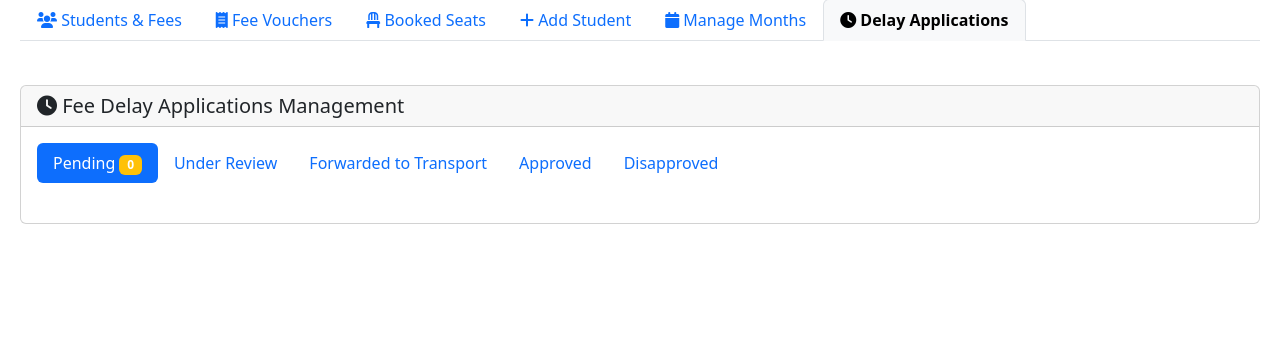
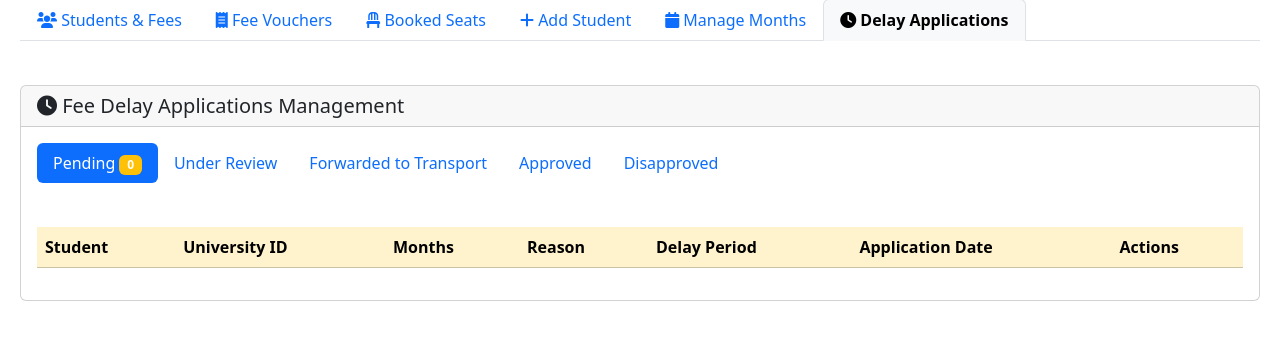
Before and after one commit to ProSensia/university_bus_system, a PHP site: page /admin.php in a window 1280 px wide, after a click on "Delay Applications". Shown: the part 333-673 px from the top of the page. Run offline with PHP 8.4, Linux system fonts and the light colour scheme; a user stored in the database is signed in; data comes from the database, SQL or seed files in the repository; data that the repository does not hold is empty; a stand-in replaces the project's code that opens the database connection.

Commit message:
fixed again with chat bot of github... vscode...

```diff
--- a/admin.php
+++ b/admin.php
@@ -889,13 +889,6 @@ $delay_pending_count = $delay_pending_result->fetch_assoc()['count'];
         .modal {
             z-index: 1050 !important;
         }
-        /* Fix for tab switching */
-        .tab-pane {
-            display: none;
-        }
-        .tab-pane.active {
-            display: block;
-        }
         .nav-link {
             cursor: pointer;
         }
@@ -977,12 +970,12 @@ $delay_pending_count = $delay_pending_result->fetch_assoc()['count'];
         <!-- Navigation Tabs -->
         <ul class="nav nav-tabs mb-4" id="adminTabs" role="tablist">
             <li class="nav-item" role="presentation">
-                <button class="nav-link active" id="students-tab" data-bs-target="#students" type="button" role="tab">
+                <button class="nav-link active" id="students-tab" data-bs-toggle="tab" data-bs-target="#students" type="button" role="tab" aria-controls="students" aria-selected="true">
                     <i class="fas fa-users"></i> Students & Fees
                 </button>
             </li>
             <li class="nav-item" role="presentation">
-                <button class="nav-link" id="vouchers-tab" data-bs-target="#vouchers" type="button" role="tab">
+                <button class="nav-link" id="vouchers-tab" data-bs-toggle="tab" data-bs-target="#vouchers" type="button" role="tab" aria-controls="vouchers" aria-selected="false">
                     <i class="fas fa-receipt"></i> Fee Vouchers
                     <?php if ($pending_count > 0): ?>
                         <span class="badge bg-danger voucher-badge"><?php echo $pending_count; ?></span>
@@ -990,22 +983,22 @@ $delay_pending_count = $delay_pending_result->fetch_assoc()['count'];
                 </button>
             </li>
             <li class="nav-item" role="presentation">
-                <button class="nav-link" id="seats-tab" data-bs-target="#seats" type="button" role="tab">
+                <button class="nav-link" id="seats-tab" data-bs-toggle="tab" data-bs-target="#seats" type="button" role="tab" aria-controls="seats" aria-selected="false">
                     <i class="fas fa-chair"></i> Booked Seats
                 </button>
             </li>
             <li class="nav-item" role="presentation">
-                <button class="nav-link" id="add-tab" data-bs-target="#add" type="button" role="tab">
+                <button class="nav-link" id="add-tab" data-bs-toggle="tab" data-bs-target="#add" type="button" role="tab" aria-controls="add" aria-selected="false">
                     <i class="fas fa-plus"></i> Add Student
                 </button>
             </li>
             <li class="nav-item" role="presentation">
-                <button class="nav-link" id="months-tab" data-bs-target="#months" type="button" role="tab">
+                <button class="nav-link" id="months-tab" data-bs-toggle="tab" data-bs-target="#months" type="button" role="tab" aria-controls="months" aria-selected="false">
                     <i class="fas fa-calendar"></i> Manage Months
                 </button>
             </li>
             <li class="nav-item" role="presentation">
-                <button class="nav-link" id="delay-tab" data-bs-target="#delay" type="button" role="tab">
+                <button class="nav-link" id="delay-tab" data-bs-toggle="tab" data-bs-target="#delay" type="button" role="tab" aria-controls="delay" aria-selected="false">
                     <i class="fas fa-clock"></i> Delay Applications
                     <?php if ($delay_pending_count > 0): ?>
                         <span class="badge bg-danger voucher-badge"><?php echo $delay_pending_count; ?></span>
@@ -1125,27 +1118,27 @@ $delay_pending_count = $delay_pending_result->fetch_assoc()['count'];
                         <!-- Tab Navigation for Delay Applications -->
                         <ul class="nav nav-pills mb-4" id="delayTab" role="tablist">
                             <li class="nav-item" role="presentation">
-                                <button class="nav-link active" data-bs-target="#delay-pending" type="button">
+                                <button class="nav-link active" id="delay-pending-tab" data-bs-toggle="tab" data-bs-target="#delay-pending" type="button" role="tab">
                                     Pending <span class="badge bg-warning"><?php echo $delay_pending_count; ?></span>
                                 </button>
                             </li>
                             <li class="nav-item" role="presentation">
-                                <button class="nav-link" data-bs-target="#delay-under-review" type="button">
+                                <button class="nav-link" id="delay-under-review-tab" data-bs-toggle="tab" data-bs-target="#delay-under-review" type="button" role="tab">
                                     Under Review
                                 </button>
                             </li>
                             <li class="nav-item" role="presentation">
-                                <button class="nav-link" data-bs-target="#delay-forwarded" type="button">
+                                <button class="nav-link" id="delay-forwarded-tab" data-bs-toggle="tab" data-bs-target="#delay-forwarded" type="button" role="tab">
                                     Forwarded to Transport
                                 </button>
                             </li>
                             <li class="nav-item" role="presentation">
-                                <button class="nav-link" data-bs-target="#delay-approved" type="button">
+                                <button class="nav-link" id="delay-approved-tab" data-bs-toggle="tab" data-bs-target="#delay-approved" type="button" role="tab">
                                     Approved
                                 </button>
                             </li>
                             <li class="nav-item" role="presentation">
-                                <button class="nav-link" data-bs-target="#delay-disapproved" type="button">
+                                <button class="nav-link" id="delay-disapproved-tab" data-bs-toggle="tab" data-bs-target="#delay-disapproved" type="button" role="tab">
                                     Disapproved
                                 </button>
                             </li>
@@ -1821,31 +1814,7 @@ $delay_pending_count = $delay_pending_result->fetch_assoc()['count'];
 
     <script src="https://cdn.jsdelivr.net/npm/bootstrap@5.3.0-alpha1/dist/js/bootstrap.bundle.min.js"></script>
     <script>
-        // Fix for tab switching
         document.addEventListener('DOMContentLoaded', function () {
-            // Handle tab clicks
-            document.querySelectorAll('#adminTabs .nav-link').forEach(function (tab) {
-                tab.addEventListener('click', function (e) {
-                    e.preventDefault();
-
-                    // Remove active class from all tabs and panes
-                    document.querySelectorAll('#adminTabs .nav-link').forEach(function (t) {
-                        t.classList.remove('active');
-                    });
-                    document.querySelectorAll('.tab-pane').forEach(function (pane) {
-                        pane.classList.remove('active', 'show');
-                    });
-
-                    // Add active class to clicked tab
-                    this.classList.add('active');
-
-                    // Show corresponding pane
-                    const target = this.getAttribute('data-bs-target');
-                    document.querySelector(target).classList.add('active', 'show');
-                });
-            });
-        });
-
             // Fee modal functionality
             const feeModal = document.getElementById('feeModal');
             if (feeModal) {
@@ -1920,15 +1889,15 @@ $delay_pending_count = $delay_pending_result->fetch_assoc()['count'];
                 }
             }
 
-        function selectAllMonths(selectAll) {
+            window.selectAllMonths = function(selectAll) {
                 const checkboxes = document.querySelectorAll('input[name="selected_months[]"]');
                 checkboxes.forEach(checkbox => {
                     checkbox.checked = selectAll;
                     toggleMonthStatus(checkbox, 'status_' + checkbox.value);
                 });
-        }
-
-        function setAllSelectedMonths(status) {
+            };
+
+            window.setAllSelectedMonths = function(status) {
                 const checkboxes = document.querySelectorAll('input[name="selected_months[]"]:checked');
                 checkboxes.forEach(checkbox => {
                     const statusSelect = document.getElementById('status_' + checkbox.value);
@@ -1936,16 +1905,16 @@ $delay_pending_count = $delay_pending_result->fetch_assoc()['count'];
                         statusSelect.value = status;
                     }
                 });
-        }
-
-        function selectAllBulkMonths(selectAll) {
+            };
+
+            window.selectAllBulkMonths = function(selectAll) {
                 const checkboxes = document.querySelectorAll('.bulk-month-check');
                 checkboxes.forEach(checkbox => {
                     checkbox.checked = selectAll;
                 });
-        }
-
-        function setBulkAllFees(status) {
+            };
+
+            window.setBulkAllFees = function(status) {
                 const checkboxes = document.querySelectorAll('.bulk-month-check:checked');
                 checkboxes.forEach(checkbox => {
                     const monthId = checkbox.value;
@@ -1954,7 +1923,7 @@ $delay_pending_count = $delay_pending_result->fetch_assoc()['count'];
                         select.value = status;
                     }
                 });
-        }
+            };
 
             // Enable/disable month status when checkbox is clicked (Add Student tab)
             document.querySelectorAll('.month-check').forEach(checkbox => {
@@ -1968,15 +1937,14 @@ $delay_pending_count = $delay_pending_result->fetch_assoc()['count'];
             });
 
             // Confirm voucher action
-        // Confirm voucher action
-        function confirmVoucherAction(button) {
+            window.confirmVoucherAction = function(button) {
                 const action = button.value;
                 const confirmMsg = action === 'approve'
                     ? 'Are you sure you want to APPROVE this voucher? This will update fee status to "Submitted".'
                     : 'Are you sure you want to REJECT this voucher?';
 
                 return confirm(confirmMsg);
-        }
+            };
 
             // Logout confirmation
             const logoutLink = document.querySelector('a[href="?logout"]');
@@ -1987,6 +1955,7 @@ $delay_pending_count = $delay_pending_result->fetch_assoc()['count'];
                     }
                 });
             }
+        });
     </script>
 </body>
 
```
Lines whose indentation alone changed are shown as unchanged.
